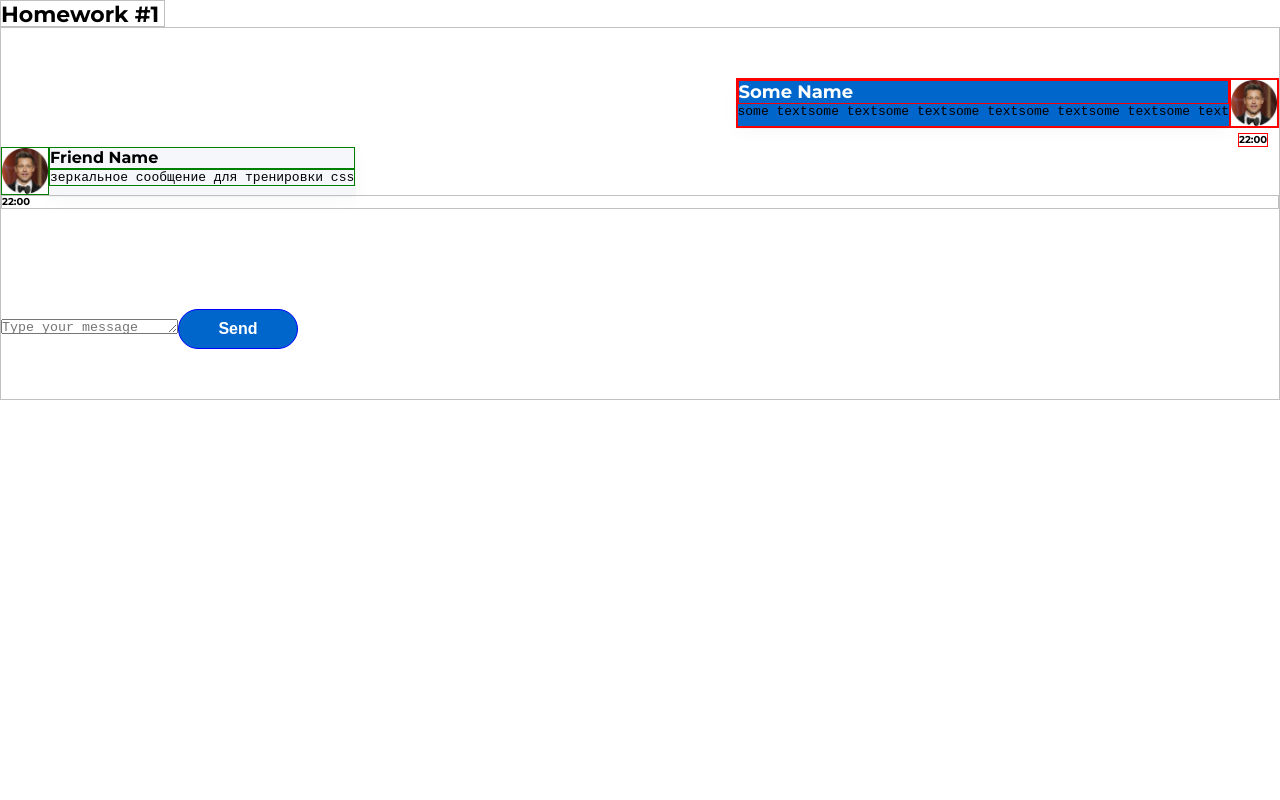
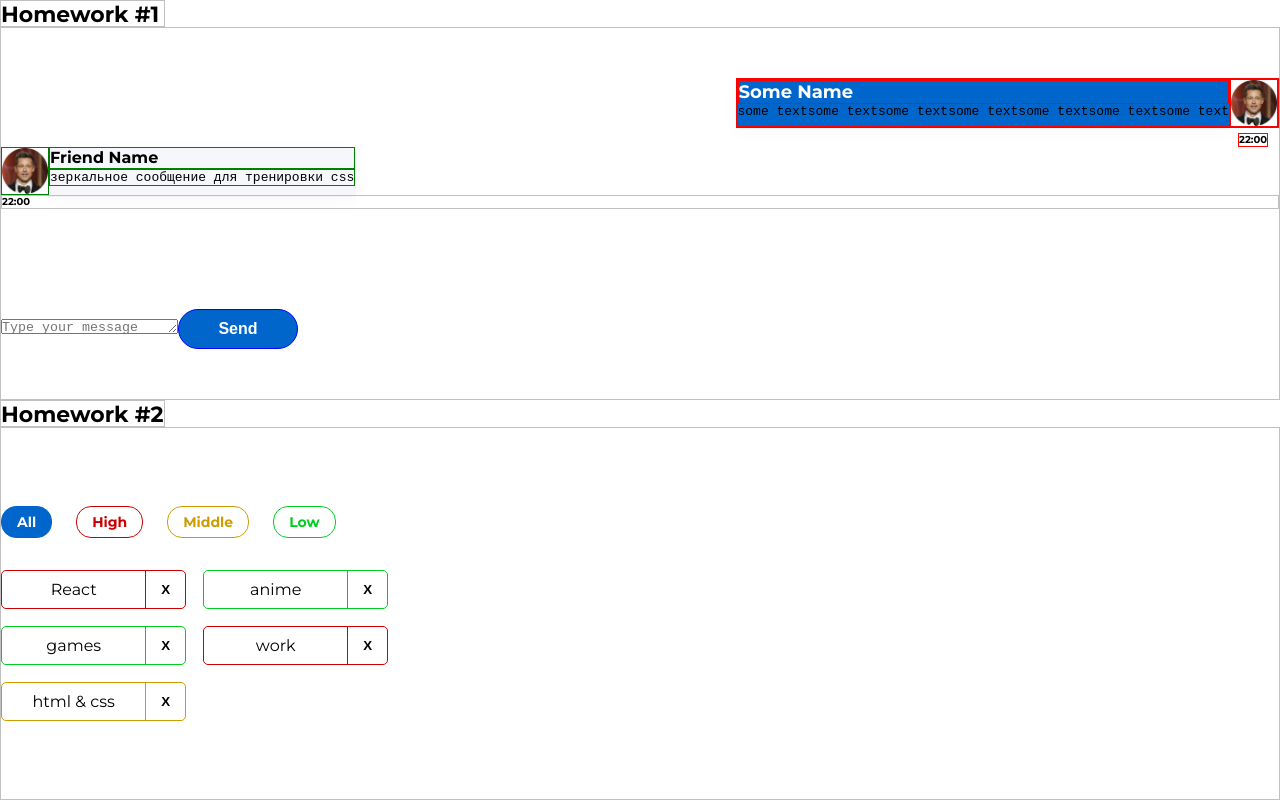
Before and after one commit to EmelyanovValery/hws2-master, a React (Create React App) app: page / in a window 1280 px wide. Built offline with nearby package versions, Linux system fonts and the light colour scheme.

Commit message:
Completed hw2

```diff
--- a/package.json
+++ b/package.json
@@ -1,6 +1,6 @@
 {
   "name": "hws2",
-  "homepage": "http://IgnatZakalinsky.github.io/hws2",
+  "homepage": "https://EmelyanovValery.github.io/hws2-master",
   "version": "0.1.0",
   "private": true,
   "dependencies": {
@@ -16,7 +16,7 @@
     "@types/react-dom": "18.0.6",
     "@types/uuid": "8.3.4",
     "axios": "0.27.2",
-    "gh-pages": "4.0.0",
+    "gh-pages": "^4.0.0",
     "react": "18.2.0",
     "react-dom": "18.2.0",
     "react-redux": "8.0.4",
--- a/src/s1-main/App.tsx
+++ b/src/s1-main/App.tsx
@@ -1,13 +1,14 @@
 import React from 'react'
 import s from './App.module.css'
 import HW1 from '../s2-homeworks/hw01/HW1'
+import HW2 from "../s2-homeworks/hw02/HW2";
 
 function App() {
     return (
         <div className={s.App}>
             <HW1/>
             {/*раскомментировать по ходу выполнения*/}
-            {/*<HW2/>*/}
+            <HW2/>
             {/*<HW3/>*/}
             {/*<HW4/>*/}
 
--- a/src/s2-homeworks/hw02/HW2.tsx
+++ b/src/s2-homeworks/hw02/HW2.tsx
@@ -17,16 +17,16 @@
 * */
 
 // types
-export type AffairPriorityType = any // need to fix any
+export type AffairPriorityType = 'high'| 'low' | 'middle'// need to fix any
 export type AffairType = {
-    _id: any // need to fix any
-    name: any // need to fix any
+    _id: number // need to fix any
+    name: string // need to fix any
     priority: AffairPriorityType
 }
 export type FilterType = 'all' | AffairPriorityType
 
 // constants
-const defaultAffairs: any = [ // need to fix any
+const defaultAffairs: Array<AffairType> = [ // need to fix any
     {_id: 1, name: 'React', priority: 'high'}, // студенты могут изменить содержимое name и количество элементов в массиве, ...priority не менять!
     {_id: 2, name: 'anime', priority: 'low'},
     {_id: 3, name: 'games', priority: 'low'},
@@ -35,22 +35,25 @@
 ]
 
 // pure helper functions
-export const filterAffairs = (affairs: any, filter: any): any => { // need to fix any
-
-
+export const filterAffairs = (affairs: Array<AffairType>, filter: FilterType): Array<AffairType> => { // need to fix any
+    if(filter==="all"){
+        return affairs;
+    }
+    affairs= affairs.filter((el)=>(el.priority === filter))
     return affairs // need to fix
 }
-export const deleteAffair = (affairs: any, _id: any): any => { // need to fix any
-
+export const deleteAffair = (affairs: Array<AffairType>, _id: number): Array<AffairType> => { // need to fix any
+    affairs=affairs.filter((el)=>(el._id !== _id))
     return affairs // need to fix
 }
 
 function HW2() {
-    const [affairs, setAffairs] = useState<any>(defaultAffairs) // need to fix any
+    const [affairs, setAffairs] = useState<Array<AffairType>>(defaultAffairs) // need to fix any
     const [filter, setFilter] = useState<FilterType>('all')
 
     const filteredAffairs = filterAffairs(affairs, filter)
-    const deleteAffairCallback = (_id: any) => { // need to fix any
+    const deleteAffairCallback = (_id: number) => { // need to fix any
+        setAffairs(deleteAffair(affairs, _id))
         // need to fix
     }
 
--- a/src/s2-homeworks/hw02/affairs/Affairs.tsx
+++ b/src/s2-homeworks/hw02/affairs/Affairs.tsx
@@ -4,24 +4,24 @@
 import s from './Affairs.module.css'
 
 type AffairsPropsType = {
-    data: any // need to fix any
-    setFilter: any
-    deleteAffairCallback: any
+    data: Array<AffairType> // need to fix any
+    setFilter: (filter:FilterType)=>void
+    deleteAffairCallback: (_id: number)=>void
     filter: FilterType
 }
 
 function Affairs(props: AffairsPropsType) {
     const setAll = () => {
-        // need to fix
+       props.setFilter("all") // need to fix
     }
     const setHigh = () => {
-        // need to fix
+        props.setFilter("high") // need to fix
     }
     const setMiddle = () => {
-        // need to fix
+        props.setFilter("middle") // need to fix
     }
     const setLow = () => {
-        // need to fix
+        props.setFilter("low")     // need to fix
     }
 
     const cnAll = s.button + ' ' + s.all + (props.filter === 'all' ? ' ' + s.active : '')
--- a/src/s2-homeworks/hw02/affairs/affair/Affair.tsx
+++ b/src/s2-homeworks/hw02/affairs/affair/Affair.tsx
@@ -1,17 +1,17 @@
 import React from 'react'
-import { AffairType } from '../../HW2'
+import {AffairType, deleteAffair} from '../../HW2'
 import s from './Affair.module.css'
 import s2 from '../Affairs.module.css'
 
 type AffairPropsType = {
     // key не нужно типизировать
     affair: AffairType
-    deleteAffairCallback: any // need to fix any
+    deleteAffairCallback: (_id: number) => void // need to fix any
 }
 
 function Affair(props: AffairPropsType) {
     const deleteCallback = () => {
-        // need to fix
+       props.deleteAffairCallback(props.affair._id) // need to fix
     }
 
     const nameClass = s.name + ' ' + s2[props.affair.priority]
@@ -25,20 +25,19 @@
         >
             <div id={'hw2-name-' + props.affair._id} className={nameClass}>
                 {/*создаёт студент*/}
-
+                {props.affair.name}
                 {/**/}
             </div>
             <div id={'hw2-priority-' + props.affair._id} hidden>
                 {/*создаёт студент*/}
-
+                {props.affair.priority}
                 {/**/}
             </div>
 
             <button
                 id={'hw2-button-delete-' + props.affair._id}
                 className={buttonClass}
-                // need to fix
-
+                onClick={deleteCallback}
             >
                 {/*текст кнопки могут изменить студенты*/}
                 X
```
Also changed, not shown: 1 other file (tests, documents, lock files or other folders).
